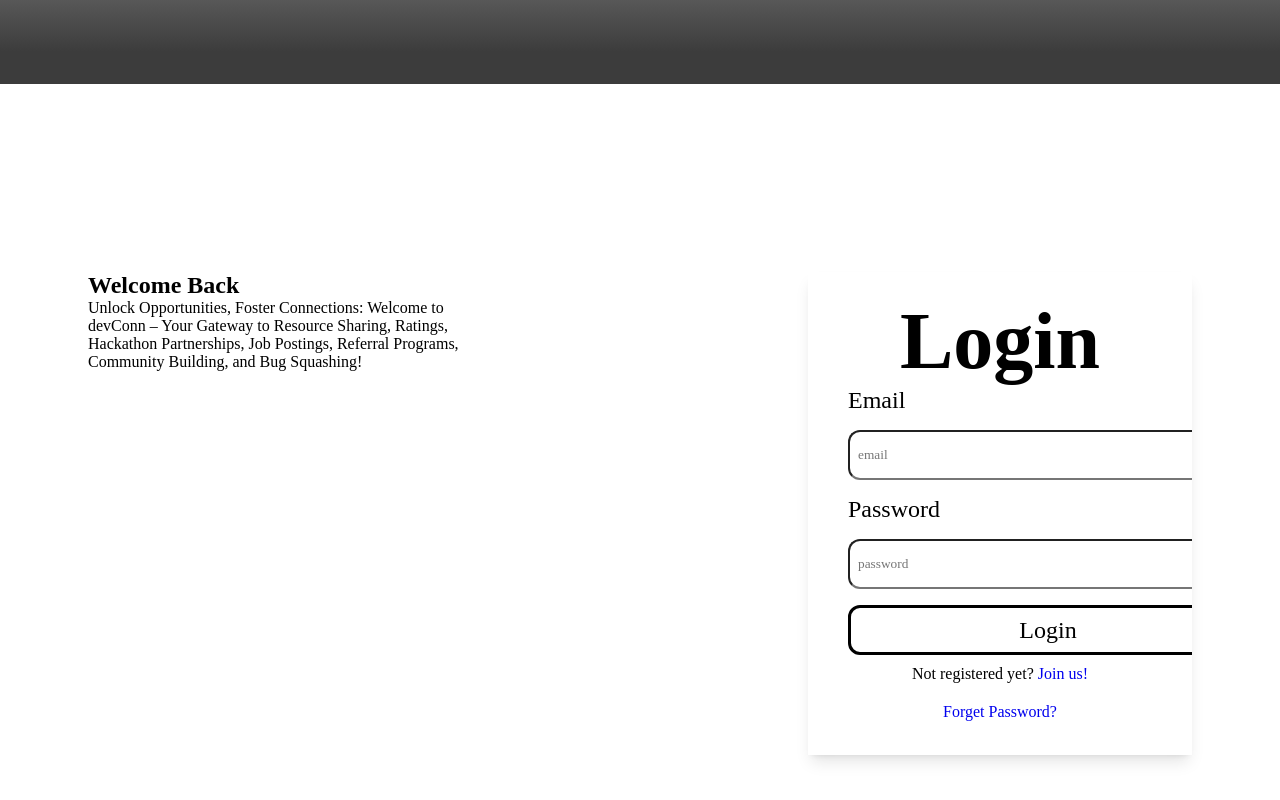
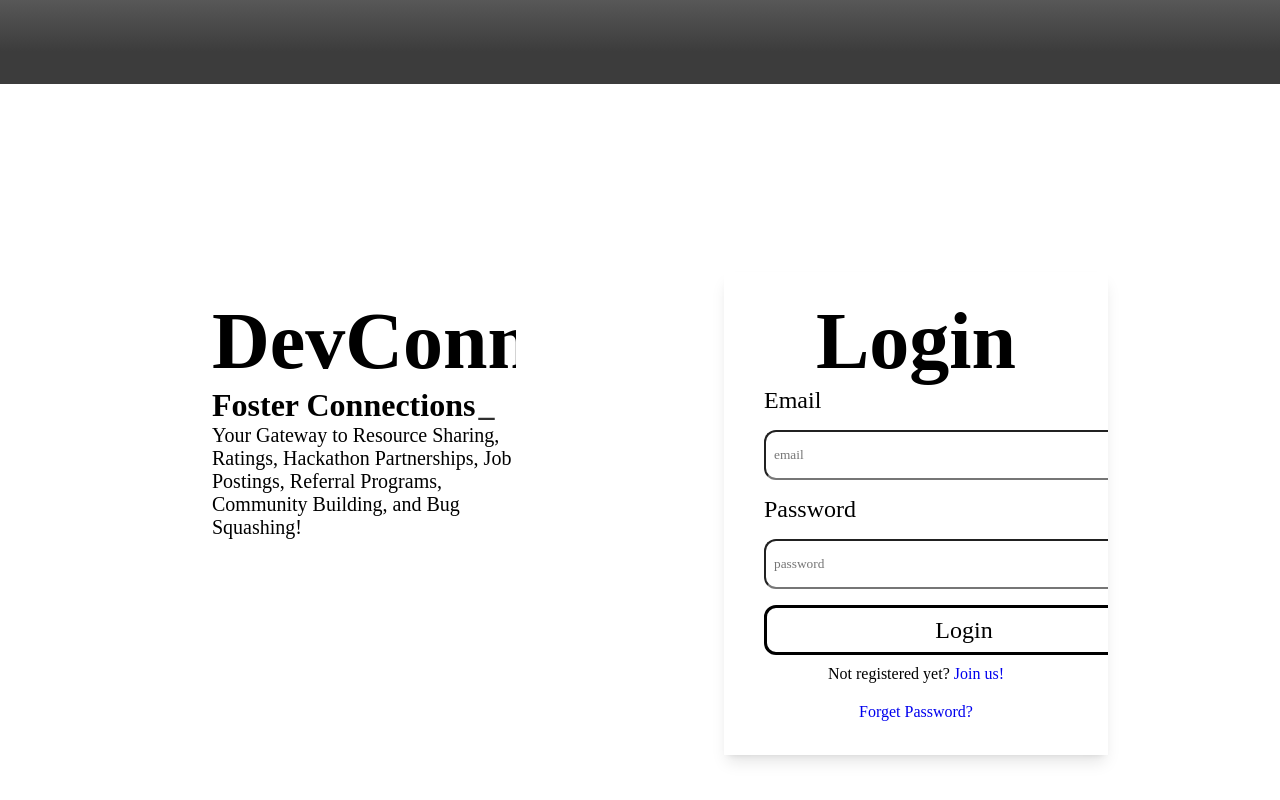
Before and after one commit to Kota-Karthik/DevConn, a React (Vite) app: page / in a window 1280 px wide. Shown: the part 716-1516 px from the top of the page. Built offline with nearby package versions, Linux system fonts and the light colour scheme; a web font is replaced by a local one.

Commit message:
added tagline and typewriter in the login page

```diff
--- a/package.json
+++ b/package.json
@@ -11,7 +11,8 @@
   },
   "dependencies": {
     "react": "^18.2.0",
-    "react-dom": "^18.2.0"
+    "react-dom": "^18.2.0",
+    "react-simple-typewriter": "^5.0.1"
   },
   "devDependencies": {
     "@types/react": "^18.2.43",
--- /dev/null
+++ b/src/functions/TypeWriter.tsx
@@ -0,0 +1,20 @@
+import { Typewriter } from 'react-simple-typewriter'
+
+type TypeWriterProps = {
+    array: string[];
+};
+
+const TypeWriter = (props:TypeWriterProps) => {
+    return ( <Typewriter
+        words={props.array}
+        loop={Infinity}
+        cursor
+        cursorStyle="_"
+        typeSpeed={90}
+        deleteSpeed={50}
+        delaySpeed={1000}
+        cursorColor='#000000'
+      /> );
+}
+
+export default TypeWriter;
--- a/src/functions/constants.tsx
+++ b/src/functions/constants.tsx
@@ -7,3 +7,8 @@ export const devConnDetails: string[] = [
     "community building",
     "bug postings",
   ];
+
+  export const loginTypeWriterText: string[]=[
+    "Unlock Opportunities",
+    "Foster Connections",
+  ];
--- a/src/pages/LoginPage.tsx
+++ b/src/pages/LoginPage.tsx
@@ -1,13 +1,15 @@
 import "../styles/loginPage.css";
-
+import TypeWriter from "../functions/typeWriter";
+import { loginTypeWriterText } from "../functions/constants";
 const LoginPage = () => {
   return (
     <section className="loginPageSection">
       <div className="LoginPageTagLineContainer">
-        <h1>Welcome Back</h1>
-        <p>
-          Unlock Opportunities, Foster Connections: Welcome to devConn – Your
-          Gateway to Resource Sharing, Ratings, Hackathon Partnerships, Job
+        <div className="devConnLoginHead">DevConn</div>
+        <div className="loginTypeWriterText"> <TypeWriter array={loginTypeWriterText}/>  </div>
+
+        <p className="LoginTaglineText">
+          Your Gateway to Resource Sharing, Ratings, Hackathon Partnerships, Job
           Postings, Referral Programs, Community Building, and Bug Squashing!
         </p>
       </div>
--- a/src/styles/heroPage.css
+++ b/src/styles/heroPage.css
@@ -31,7 +31,7 @@
   display: flex;
   color: #000000;
   font-size: 6rem;
-  transform: translateY(-100px);
+
 }
 
 .SignUp-Button,
--- a/src/styles/loginPage.css
+++ b/src/styles/loginPage.css
@@ -6,7 +6,7 @@
 .loginPageSection{
     display: flex;
     padding: 5.5rem;
-    justify-content: space-between;
+    justify-content: space-around;
     margin: 6.25rem;
     margin-inline: 0px;
 
@@ -18,6 +18,24 @@
     margin: auto;
 
 }
+
+.devConnLoginHead{
+    font-size: 5rem;
+    font-weight: bolder;
+    text-align: left;
+}
+
+.loginTypeWriterText{
+    font-size: 2rem;
+    font-weight: bold;
+    text-align: left;
+}
+
+.LoginTaglineText{
+    font-size: 1.25rem;
+    font-family:'Offbit-4' ;
+}
+
 
 .loginInputsDiv ,.LoginPageTagLineContainer{
     display: flex;
@@ -35,6 +53,11 @@
 
 .loginInputsDiv{
     box-shadow: 0 10px 15px -3px rgb(0 0 0 / 0.1), 0 4px 6px -4px rgb(0 0 0 / 0.1);
+    padding: 1.5rem;
+    padding-inline: 2.5rem;
+}
+
+.LoginPageTagLineContainer{
     padding: 1.5rem;
     padding-inline: 2.5rem;
 }
```
Also changed, not shown: 1 other file (tests, documents, lock files or other folders).
